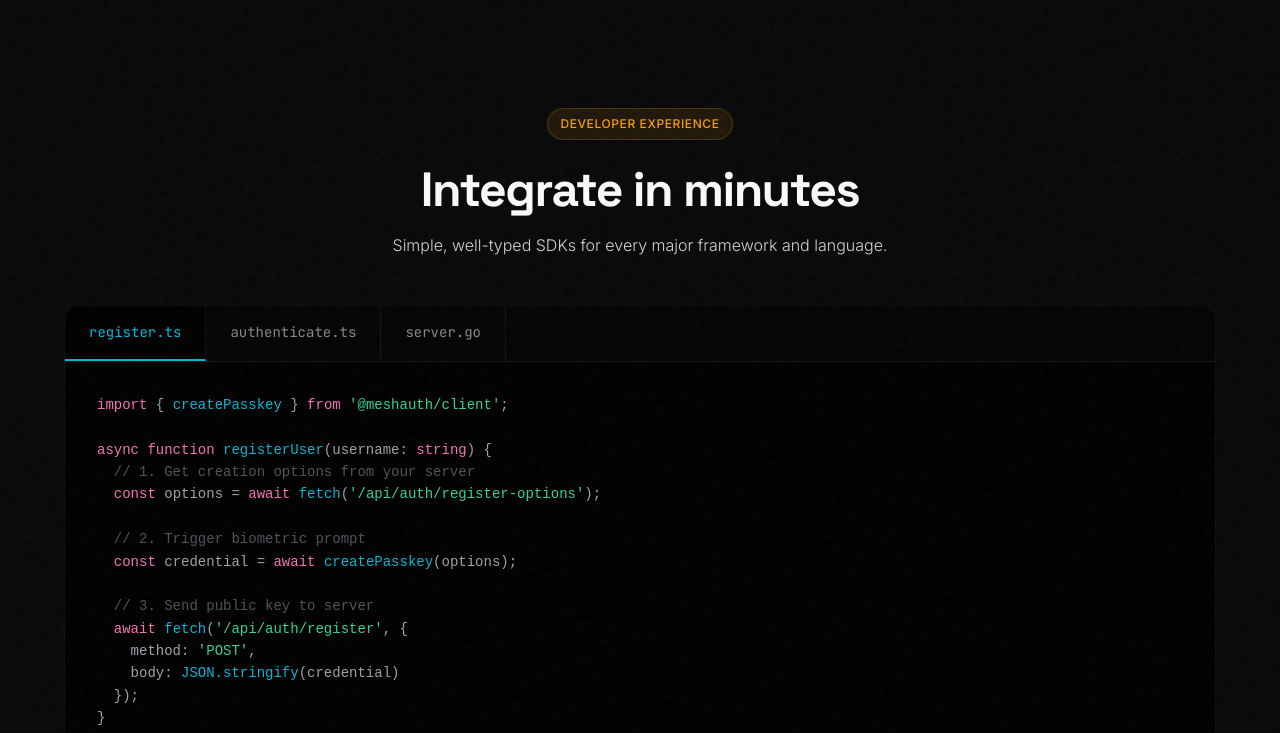
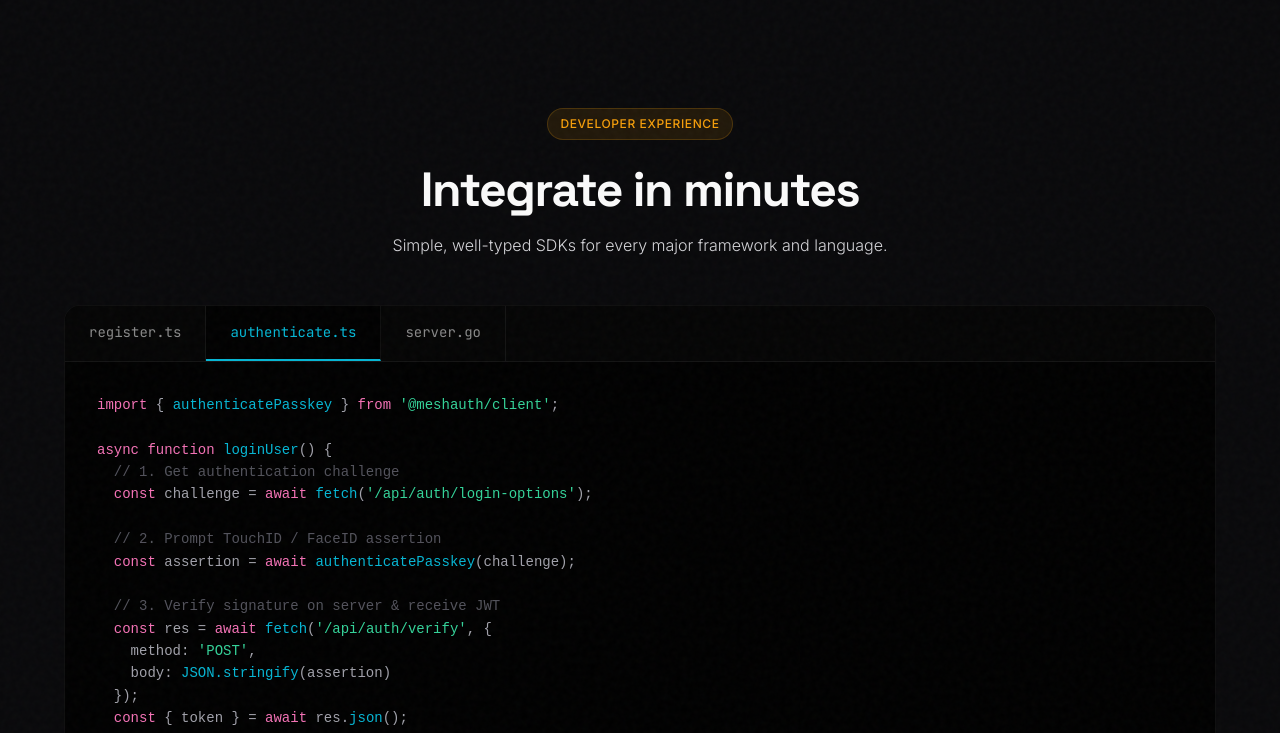
Before and after one commit to itsoumya-d/meshauth, a website: page index.html in a window 1280 px wide. Both pictures are taken after a click on the element "authenticate.ts". Shown: the part 2607-3340 px from the top of the page. Drawn offline with nearby package versions, Linux system fonts and the light colour scheme.

Commit message:
fix: animated fingerprint scanner & interactive code tab switcher

```diff
--- a/index.html
+++ b/index.html
@@ -727,12 +727,12 @@
             </div>
 
             <div class="playground-wrapper gs-reveal">
-                <div class="tabs">
-                    <div class="tab active">register.ts</div>
-                    <div class="tab">authenticate.ts</div>
-                    <div class="tab">server.go</div>
+                <div class="tabs" id="meshauth-tabs">
+                    <div class="tab active" data-code="register">register.ts</div>
+                    <div class="tab" data-code="auth">authenticate.ts</div>
+                    <div class="tab" data-code="server">server.go</div>
                 </div>
-                <div class="code-area">
+                <div class="code-area" id="meshauth-code-area">
 <pre><code><span class="keyword">import</span> { <span class="func">createPasskey</span> } <span class="keyword">from</span> <span class="string">'@meshauth/client'</span>;
 
 <span class="keyword">async function</span> <span class="func">registerUser</span>(username: <span class="keyword">string</span>) {
@@ -1003,6 +1003,74 @@
             });
         });
 
+
+        // Tab switcher logic
+        const tabCodes = {
+            register: `<pre><code><span class="keyword">import</span> { <span class="func">createPasskey</span> } <span class="keyword">from</span> <span class="string">'@meshauth/client'</span>;
+
+<span class="keyword">async function</span> <span class="func">registerUser</span>(username: <span class="keyword">string</span>) {
+  <span class="comment">// 1. Get creation options from your server</span>
+  <span class="keyword">const</span> options = <span class="keyword">await</span> <span class="func">fetch</span>(<span class="string">'/api/auth/register-options'</span>);
+
+  <span class="comment">// 2. Trigger biometric prompt</span>
+  <span class="keyword">const</span> credential = <span class="keyword">await</span> <span class="func">createPasskey</span>(options);
+
+  <span class="comment">// 3. Send public key to server</span>
+  <span class="keyword">await</span> <span class="func">fetch</span>(<span class="string">'/api/auth/register'</span>, {
+    method: <span class="string">'POST'</span>,
+    body: <span class="func">JSON.stringify</span>(credential)
+  });
+}</code></pre>`,
+            auth: `<pre><code><span class="keyword">import</span> { <span class="func">authenticatePasskey</span> } <span class="keyword">from</span> <span class="string">'@meshauth/client'</span>;
+
+<span class="keyword">async function</span> <span class="func">loginUser</span>() {
+  <span class="comment">// 1. Get authentication challenge</span>
+  <span class="keyword">const</span> challenge = <span class="keyword">await</span> <span class="func">fetch</span>(<span class="string">'/api/auth/login-options'</span>);
+
+  <span class="comment">// 2. Prompt TouchID / FaceID assertion</span>
+  <span class="keyword">const</span> assertion = <span class="keyword">await</span> <span class="func">authenticatePasskey</span>(challenge);
+
+  <span class="comment">// 3. Verify signature on server & receive JWT</span>
+  <span class="keyword">const</span> res = <span class="keyword">await</span> <span class="func">fetch</span>(<span class="string">'/api/auth/verify'</span>, {
+    method: <span class="string">'POST'</span>,
+    body: <span class="func">JSON.stringify</span>(assertion)
+  });
+  <span class="keyword">const</span> { token } = <span class="keyword">await</span> res.<span class="func">json</span>();
+}</code></pre>`,
+            server: `<pre><code><span class="keyword">package</span> main
+
+<span class="keyword">import</span> (
+    <span class="string">"github.com/itsoumya-d/meshauth/server"</span>
+    <span class="string">"net/http"</span>
+)
+
+<span class="keyword">func</span> <span class="func">main</span>() {
+    auth := server.<span class="func">New</span>(server.Config{
+        RPDisplayName: <span class="string">"My SaaS App"</span>,
+        RPID:          <span class="string">"app.example.com"</span>,
+        RPOrigin:      <span class="string">"https://app.example.com"</span>,
+    })
+
+    http.<span class="func">HandleFunc</span>(<span class="string">"/api/auth/verify"</span>, auth.<span class="func">VerifyAssertionHandler</span>)
+    http.<span class="func">ListenAndServe</span>(<span class="string">":8080"</span>, nil)
+}</code></pre>`
+        };
+
+        const meshTabs = document.querySelectorAll('#meshauth-tabs .tab');
+        const codeArea = document.getElementById('meshauth-code-area');
+        if (meshTabs.length && codeArea) {
+            meshTabs.forEach(tab => {
+                tab.addEventListener('click', () => {
+                    meshTabs.forEach(t => t.classList.remove('active'));
+                    tab.classList.add('active');
+                    const codeKey = tab.getAttribute('data-code');
+                    if (tabCodes[codeKey]) {
+                        codeArea.innerHTML = tabCodes[codeKey];
+                    }
+                });
+            });
+        }
+
     </script>
 </body>
 </html>
```
